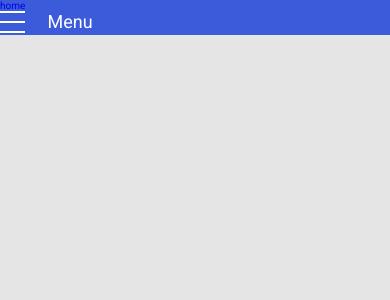
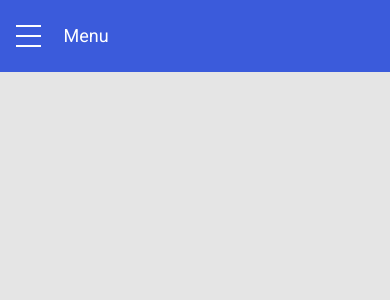
Before and after one commit to mustonentimmo/proovitoo_react, a React (Create React App) app: page / in a window 390 px wide. Shown: the top 300 px of the page. Built offline with nearby package versions, Linux system fonts and the light colour scheme.

Commit message:
Refactor navbar SCSS file

```diff
--- a/src/components/Navbar/Navbar.scss
+++ b/src/components/Navbar/Navbar.scss
@@ -1,4 +1,4 @@
-.main-nav {
+.navbar {
     display: flex;
     align-items: center;
     height: 7.2rem;
@@ -9,9 +9,42 @@
         margin: 0;
     }
 
-    &__menu-item {
-        &:hover {
-            background: var(--clr-violet-hover);
+    &__menu {
+        display: flex;
+        height: 100%;
+
+        @media only screen and (max-width: 840px) {
+            position: fixed;
+            display: flex;
+            flex-direction: column;
+            align-items: center;
+            justify-content: center;
+            top: 0;
+            left: -100%;
+            width: 100%;
+            height: 100vh;
+            z-index: 2;
+            background: var(--clr-violet);
+            transition: var(--transition-expotential);
+        }
+
+        &--is-active {
+            @media only screen and (max-width: 840px) {
+                left: 0;
+            }
+        }
+
+        &-item {
+            &:hover {
+                background: var(--clr-violet-hover);
+            }
+
+            &__link {
+                display: inline-block;
+                padding: var(--spc-regular);
+                color: var(--clr-white);
+                font-size: var(--fs-small);
+            }
         }
     }
 }
```
